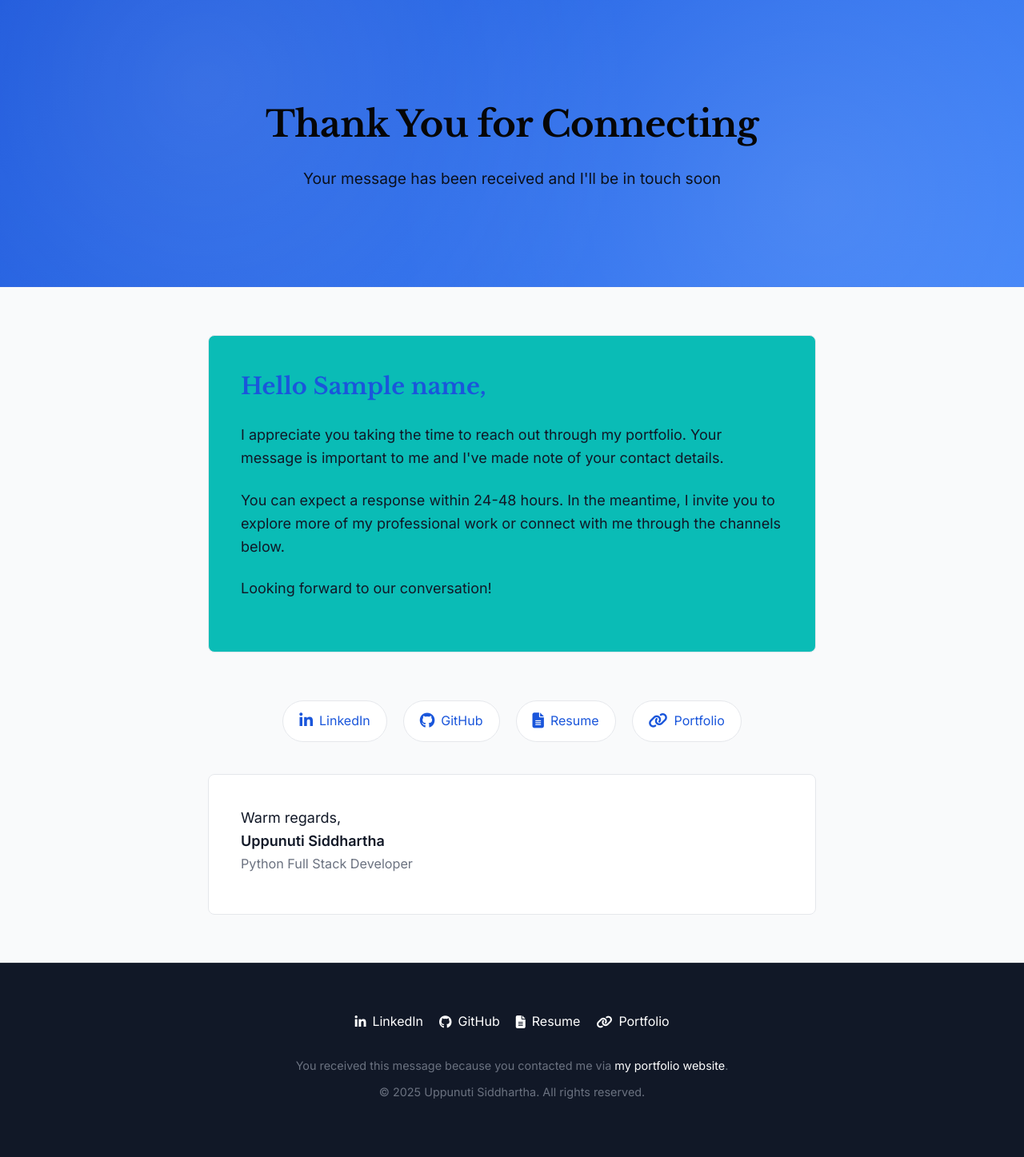
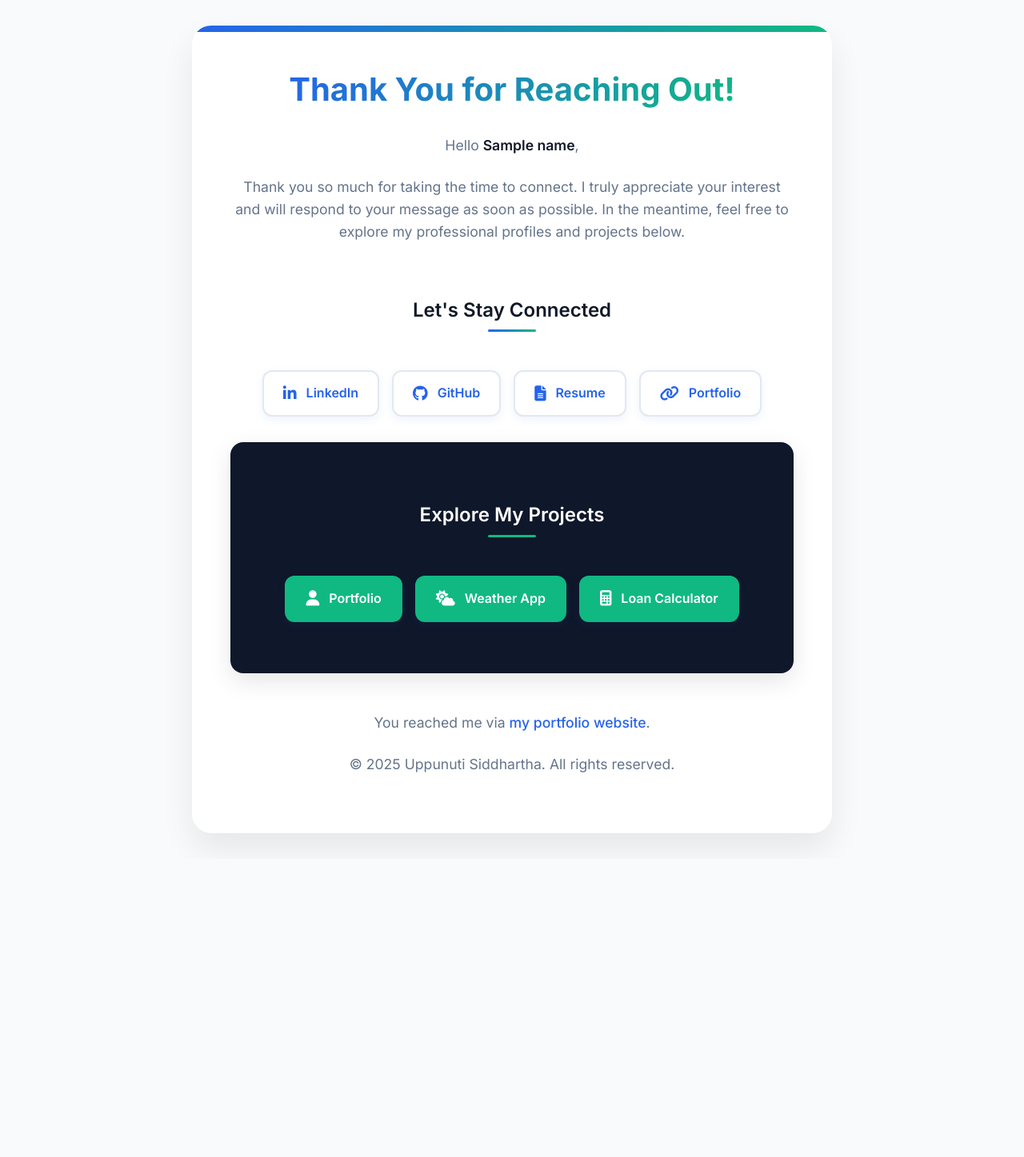
Before and after one commit to uppunutisiddhartha/portifolio-siddu, a Django app: template base/templates/email_templates/contact_response.html in a window 1280 px wide. Shown: the whole page at 80% size. After the commit the page ends 1054 px from the top, so only its background shows below. Run offline with Django 5.2, Linux system fonts and the light colour scheme; the template is opened without the code that fills it: most values are stand-ins (such as "Sample title", 1, 10 or a date in 2020); some libraries are stand-ins or nearby versions.

Commit message:
echandu currections

```diff
--- a/base/templates/email_templates/contact_response.html
+++ b/base/templates/email_templates/contact_response.html
@@ -1,328 +1,238 @@
 <!DOCTYPE html>
 <html lang="en">
-
 <head>
   <meta charset="UTF-8" />
-  <meta name="viewport" content="width=device-width, initial-scale=1.0" />
-  <title>Thank You</title>
-  <link rel="preconnect" href="https://fonts.googleapis.com">
-  <link rel="preconnect" href="https://fonts.gstatic.com" crossorigin>
-  <link href="https://fonts.googleapis.com/css2?family=Inter:wght@300;400;500;600&family=Libre+Baskerville:ital,wght@0,400;0,700;1,400&display=swap" rel="stylesheet">
-  <script src="https://kit.fontawesome.com/2b63157655.js" crossorigin="anonymous"></script>
-
+  <meta name="viewport" content="width=device-width, initial-scale=1.0"/>
+  <title>Thank You & Connect</title>
+  <link rel="stylesheet" href="https://cdnjs.cloudflare.com/ajax/libs/font-awesome/6.5.0/css/all.min.css" />
+  <link href="https://fonts.googleapis.com/css2?family=Inter:wght@300;400;500;600;700&display=swap" rel="stylesheet">
   <style>
-    :root {
-      --primary: #1a56db;
-      --primary-light: #3f83f8;
-      --dark: #111827;
-      --dark-light: #374151;
-      --light: #f9fafb;
-      --gray: #6b7280;
-      --light-gray: #e5e7eb;
-      --success: #059669;
-    }
-
     * {
+      box-sizing: border-box;
       margin: 0;
       padding: 0;
-      box-sizing: border-box;
     }
 
     body {
-      color: var(--dark);
       font-family: 'Inter', sans-serif;
-      font-size: 18px;
-      background: var(--light);
+      background-color: #f8fafc;
+      color: #111827;
+      display: flex;
+      justify-content: center;
+      align-items: center;
+      padding: 2rem;
+      min-height: 100vh;
       line-height: 1.6;
     }
 
-    .header {
-      padding: 120px 20px;
+    .container {
+      background-color: #ffffff;
+      padding: 3rem;
+      border-radius: 24px;
+      box-shadow: 0 20px 40px rgba(0, 0, 0, 0.08);
+      max-width: 800px;
+      width: 100%;
       text-align: center;
-      background: linear-gradient(135deg, var(--primary), var(--primary-light));
-      color: rgb(6, 6, 6);
       position: relative;
       overflow: hidden;
-      border-bottom: 1px solid rgba(255,255,255,0.1);
     }
 
-    .header::before {
+    .container::before {
       content: '';
       position: absolute;
       top: 0;
       left: 0;
       width: 100%;
-      height: 100%;
-      background:
-        radial-gradient(circle at 20% 30%, rgba(255,255,255,0.1) 0%, transparent 50%),
-        radial-gradient(circle at 80% 70%, rgba(255,255,255,0.1) 0%, transparent 50%);
+      height: 8px;
+      background: linear-gradient(135deg, #2563eb 0%, #10b981 100%);
     }
 
-    .header h1 {
-      font-family: 'Libre Baskerville', serif;
-      font-size: 2.8rem;
+    h1 {
+      font-size: 2.5rem;
       font-weight: 700;
-      margin-bottom: 1rem;
-      position: relative;
-      letter-spacing: -0.5px;
+      margin-bottom: 1.5rem;
+      background: linear-gradient(135deg, #2563eb 0%, #10b981 100%);
+      -webkit-background-clip: text;
+      background-clip: text;
+      color: transparent;
+      display: inline-block;
     }
 
-    .header p {
-      font-size: 1.2rem;
-      opacity: 0.9;
-      max-width: 600px;
-      margin: 0 auto;
+    p {
+      color: #64748b;
+      font-size: 1.1rem;
+      margin-bottom: 1.5rem;
+      font-weight: 400;
     }
 
-    .main-content {
-      max-width: 800px;
-      margin: 0 auto;
-      padding: 0 20px;
+    h2 {
+      font-size: 1.5rem;
+      margin: 2.5rem 0 1.5rem;
+      color: #111827;
+      font-weight: 600;
+      position: relative;
+      display: inline-block;
     }
 
-    .container {
-      margin: 60px 0;
-      padding: 40px;
-      border-radius: 8px;
-      background: rgb(10, 188, 182);
-      border: 1px solid var(--light-gray);
+    h2::after {
+      content: '';
+      position: absolute;
+      bottom: -8px;
+      left: 50%;
+      transform: translateX(-50%);
+      width: 60px;
+      height: 3px;
+      background: linear-gradient(135deg, #2563eb 0%, #10b981 100%);
+      border-radius: 3px;
     }
 
-    .container h2 {
-      font-family: 'Libre Baskerville', serif;
-      color: var(--primary);
-      font-size: 1.8rem;
-      margin-bottom: 1.5rem;
-      font-weight: 700;
+    .links {
+      display: flex;
+      flex-wrap: wrap;
+      justify-content: center;
+      gap: 1rem;
+      margin: 2rem 0;
     }
 
-    .container p {
-      margin-bottom: 1.5rem;
+    .links a {
+      display: flex;
+      align-items: center;
+      gap: 0.75rem;
+      background: #ffffff;
+      color: #2563eb;
+      padding: 0.9rem 1.5rem;
+      border-radius: 12px;
+      font-weight: 600;
+      text-decoration: none;
+      transition: all 0.3s ease;
+      border: 2px solid #e2e8f0;
+      box-shadow: 0 4px 12px rgba(37, 99, 235, 0.08);
     }
 
-    .container a {
-      color: var(--primary);
-      text-decoration: none;
-      font-weight: 500;
-      transition: all 0.3s ease;
-      border-bottom: 1px solid var(--primary-light);
-      padding-bottom: 2px;
+    .links a:hover {
+      background: #2563eb;
+      color: #ffffff;
+      transform: translateY(-3px);
+      box-shadow: 0 8px 20px rgba(37, 99, 235, 0.2);
+      border-color: #2563eb;
     }
 
-    .container a:hover {
-      color: var(--primary-light);
-    }
-
-    .regards {
-      padding: 40px;
-      background: white;
-      border-radius: 8px;
-      border: 1px solid var(--light-gray);
-      margin-bottom: 60px;
-    }
-
-    .regards p {
-      margin-bottom: 0.5rem;
-    }
-
-    .regards strong {
-      font-weight: 600;
-      color: var(--dark);
-    }
-
-    .regards em {
-      color: var(--gray);
-      font-style: normal;
-      font-size: 0.9em;
-    }
-
-    .social-links {
-      display: flex;
-      justify-content: center;
-      gap: 20px;
-      margin: 40px 0;
-      flex-wrap: wrap;
-    }
-
-    .social-links a {
-      display: flex;
-      align-items: center;
-      gap: 8px;
-      padding: 12px 20px;
-      border-radius: 50px;
-      background: white;
-      color: var(--primary);
-      font-size: 1rem;
-      border: 1px solid var(--light-gray);
-      transition: all 0.3s ease;
-      text-decoration: none;
-    }
-
-    .social-links a:hover {
-      background: var(--primary);
-      color: white;
-      border-color: var(--primary);
-    }
-
-    .social-links i {
+    .links a i {
       font-size: 1.2rem;
     }
 
-    .footer {
-      background-color: var(--dark);
-      color: white;
-      padding: 60px 20px;
+    .projects {
+      background: #0f172a;
+      padding: 2rem;
+      border-radius: 16px;
+      margin-top: 2rem;
       text-align: center;
-      border-top: 1px solid rgba(255,255,255,0.1);
+      box-shadow: 0 10px 30px rgba(0, 0, 0, 0.1);
     }
 
-    .footer p {
-      margin: 10px 0;
+    .projects h2 {
+      color: #ffffff;
+    }
+
+    .projects h2::after {
+      background: #10b981;
+    }
+
+    .projects .links a {
+      background: #10b981;
+      color: #ffffff;
+      border: 2px solid #10b981;
+    }
+
+    .projects .links a:hover {
+      background: #059669;
+      border-color: #059669;
+      box-shadow: 0 8px 20px rgba(16, 185, 129, 0.2);
+    }
+
+    .footer {
+      margin-top: 3rem;
       font-size: 0.9rem;
-      color: var(--gray);
+      color: #64748b;
     }
 
     .footer a {
-      color: white;
+      color: #2563eb;
       text-decoration: none;
+      font-weight: 500;
       transition: color 0.3s ease;
     }
 
     .footer a:hover {
-      color: var(--primary-light);
+      color: #3b82f6;
+      text-decoration: underline;
     }
 
-    .footer-links {
-      display: flex;
-      justify-content: center;
-      gap: 20px;
-      margin-bottom: 30px;
-      flex-wrap: wrap;
+    .highlight {
+      font-weight: 600;
+      color: #111827;
     }
 
-    .footer-links a {
-      display: flex;
-      align-items: center;
-      gap: 8px;
-      font-size: 1rem;
+    @media (max-width: 768px) {
+      .container {
+        padding: 2rem 1.5rem;
+      }
+
+      h1 {
+        font-size: 2rem;
+      }
+
+      .links a {
+        padding: 0.8rem 1.2rem;
+        font-size: 0.9rem;
+      }
     }
 
-    .copyright {
-      margin-top: 30px;
-      font-size: 0.8rem;
-    }
-
-    /* Animations */
     @keyframes fadeIn {
       from { opacity: 0; transform: translateY(20px); }
       to { opacity: 1; transform: translateY(0); }
     }
 
-    .fade-in {
+    .container > * {
       animation: fadeIn 0.6s ease-out forwards;
     }
 
-    .header {
-      animation: fadeIn 0.8s ease-out forwards;
-    }
-
-    /* Responsive adjustments */
-    @media (max-width: 768px) {
-      .header {
-        padding: 80px 20px;
-      }
-
-      .header h1 {
-        font-size: 2rem;
-      }
-
-      .container, .regards {
-        padding: 30px;
-        margin: 40px 0;
-      }
-
-      .social-links {
-        gap: 10px;
-      }
-
-      .social-links a {
-        padding: 10px 15px;
-        font-size: 0.9rem;
-      }
-    }
+    .container h1 { animation-delay: 0.1s; }
+    .container p { animation-delay: 0.2s; }
+    .container h2 { animation-delay: 0.3s; }
+    .container .links { animation-delay: 0.4s; }
+    .container .projects { animation-delay: 0.5s; }
+    .container .footer { animation-delay: 0.6s; }
   </style>
 </head>
+<body>
+  <div class="container">
+    <h1>Thank You for Reaching Out!</h1>
+    <p>Hello <span class="highlight">{{ name }}</span>,</p>
+    <p>Thank you so much for taking the time to connect. I truly appreciate your interest and will respond to your message as soon as possible. In the meantime, feel free to explore my professional profiles and projects below.</p>
 
-<body>
-  <div class="header">
-    <h1>Thank You for Connecting</h1>
-    <p>Your message has been received and I'll be in touch soon</p>
-  </div>
-
-  <div class="main-content">
-    <div class="container fade-in">
-      <h2>Hello {{ name }},</h2>
-      <p>
-        I appreciate you taking the time to reach out through my portfolio. Your message is important to me and I've made note of your contact details.
-      </p>
-      <p>
-        You can expect a response within 24-48 hours. In the meantime, I invite you to explore more of my professional work or connect with me through the channels below.
-      </p>
-      <p>
-        Looking forward to our conversation!
-      </p>
+    <h2>Let's Stay Connected</h2>
+    <div class="links">
+      <a href="https://www.linkedin.com/in/siddharthass" target="_blank"><i class="fab fa-linkedin-in"></i>LinkedIn</a>
+      <a href="https://github.com/uppunutisiddhartha" target="_blank"><i class="fab fa-github"></i>GitHub</a>
+      <a href="https://drive.google.com/file/d/1tLOD7byCGHGbB0azTgX3yuyD6wHo8FS_/view?usp=sharing" target="_blank"><i class="fas fa-file-alt"></i>Resume</a>
+      <a href="https://uppunuti-siddhartha.vercel.app/contact.html" target="_blank"><i class="fas fa-link"></i>Portfolio</a>
     </div>
 
-    <div class="social-links fade-in">
-      <a href="https://www.linkedin.com/in/siddharthass" target="_blank" aria-label="LinkedIn">
-        <i class="fab fa-linkedin-in"></i>
-        <span>LinkedIn</span>
-      </a>
-      <a href="https://github.com/uppunutisiddhartha" target="_blank" aria-label="GitHub">
-        <i class="fab fa-github"></i>
-        <span>GitHub</span>
-      </a>
-      <a href="https://drive.google.com/file/d/1tLOD7byCGHGbB0azTgX3yuyD6wHo8FS_/view?usp=sharing" target="_blank" aria-label="Resume">
-        <i class="fas fa-file-alt"></i>
-        <span>Resume</span>
-      </a>
-      <a href="https://uppunuti-siddhartha.vercel.app/contact.html" target="_blank" aria-label="Portfolio">
-        <i class="fas fa-link"></i>
-        <span>Portfolio</span>
-      </a>
+    <div class="projects">
+      <h2>Explore My Projects</h2>
+      <div class="links">
+        <a href="https://siddharthadevportfolio.onrender.com" target="_blank"><i class="fas fa-user"></i> Portfolio</a>
+
+        <a href="https://weatherapp-using-django.onrender.com/" target="_blank"><i class="fas fa-cloud-sun"></i> Weather App</a>
+        <a href="https://lonecalculator.onrender.com/" target="_blank"><i class="fas fa-calculator"></i> Loan Calculator</a>
+      </div>
     </div>
 
-    <div class="regards fade-in">
-      <p>
-        Warm regards,<br>
-        <strong>Uppunuti Siddhartha</strong><br>
-        <em>Python Full Stack Developer</em>
-      </p>
+    <div class="footer">
+      <p>You reached me via <a href="https://siddhartha-portifolio.vercel.app/">my portfolio website</a>.</p>
+      <p>&copy; 2025 Uppunuti Siddhartha. All rights reserved.</p>
     </div>
   </div>
-
-  <div class="footer fade-in">
-    <div class="footer-links">
-      <a href="https://www.linkedin.com/in/siddharthass" target="_blank">
-        <i class="fab fa-linkedin-in"></i>
-        <span>LinkedIn</span>
-      </a>
-      <a href="https://github.com/uppunutisiddhartha" target="_blank">
-        <i class="fab fa-github"></i>
-        <span>GitHub</span>
-      </a>
-      <a href="https://drive.google.com/file/d/1tLOD7byCGHGbB0azTgX3yuyD6wHo8FS_/view?usp=sharing" target="_blank">
-        <i class="fas fa-file-alt"></i>
-        <span>Resume</span>
-      </a>
-      <a href="https://uppunuti-siddhartha.vercel.app/contact.html" target="_blank">
-        <i class="fas fa-link"></i>
-        <span>Portfolio</span>
-      </a>
-    </div>
-    <p>You received this message because you contacted me via <a href="https://siddhartha-portifolio.vercel.app/">my portfolio website</a>.</p>
-    <p class="copyright">&copy; 2025 Uppunuti Siddhartha. All rights reserved.</p>
-  </div>
 </body>
-
 </html>
```
